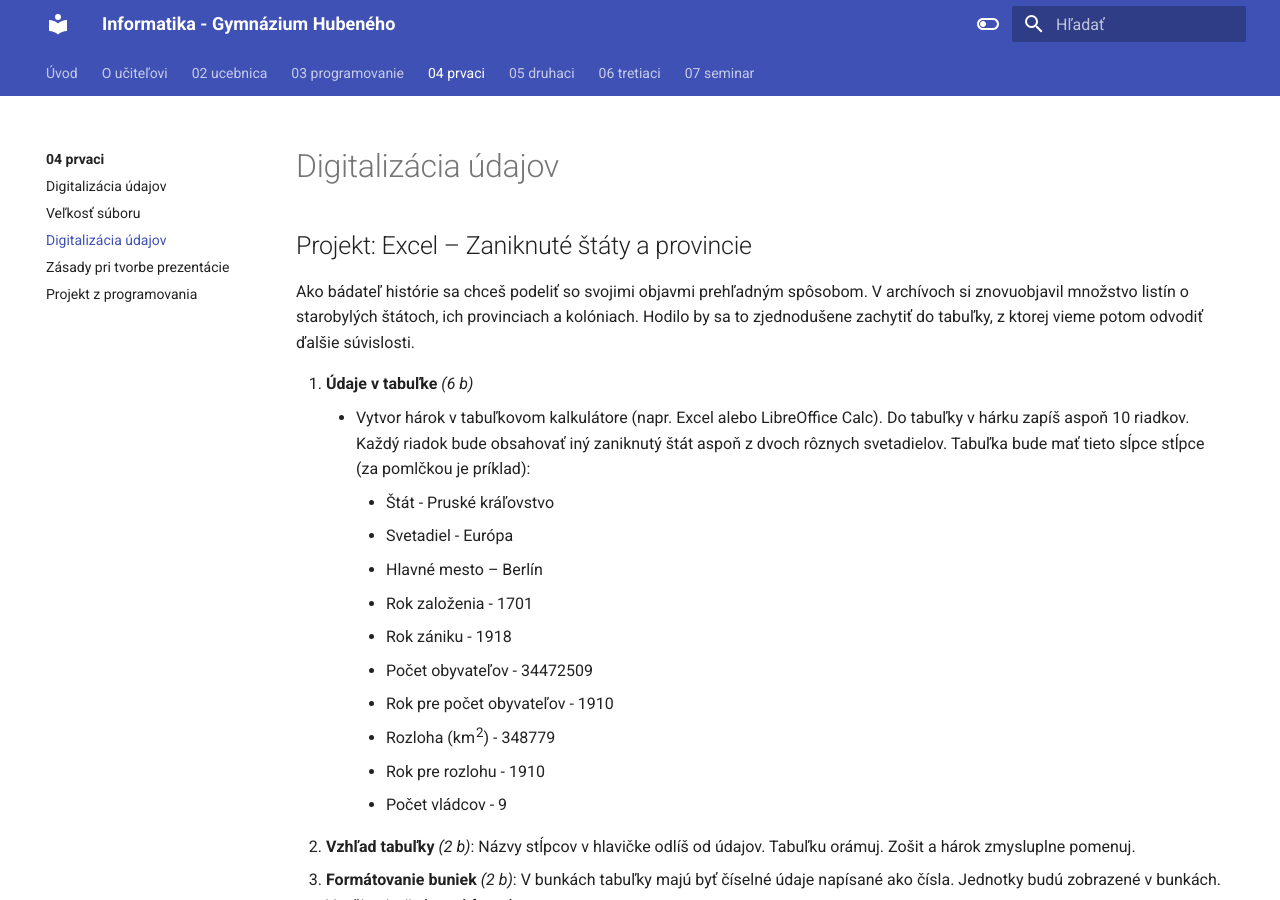
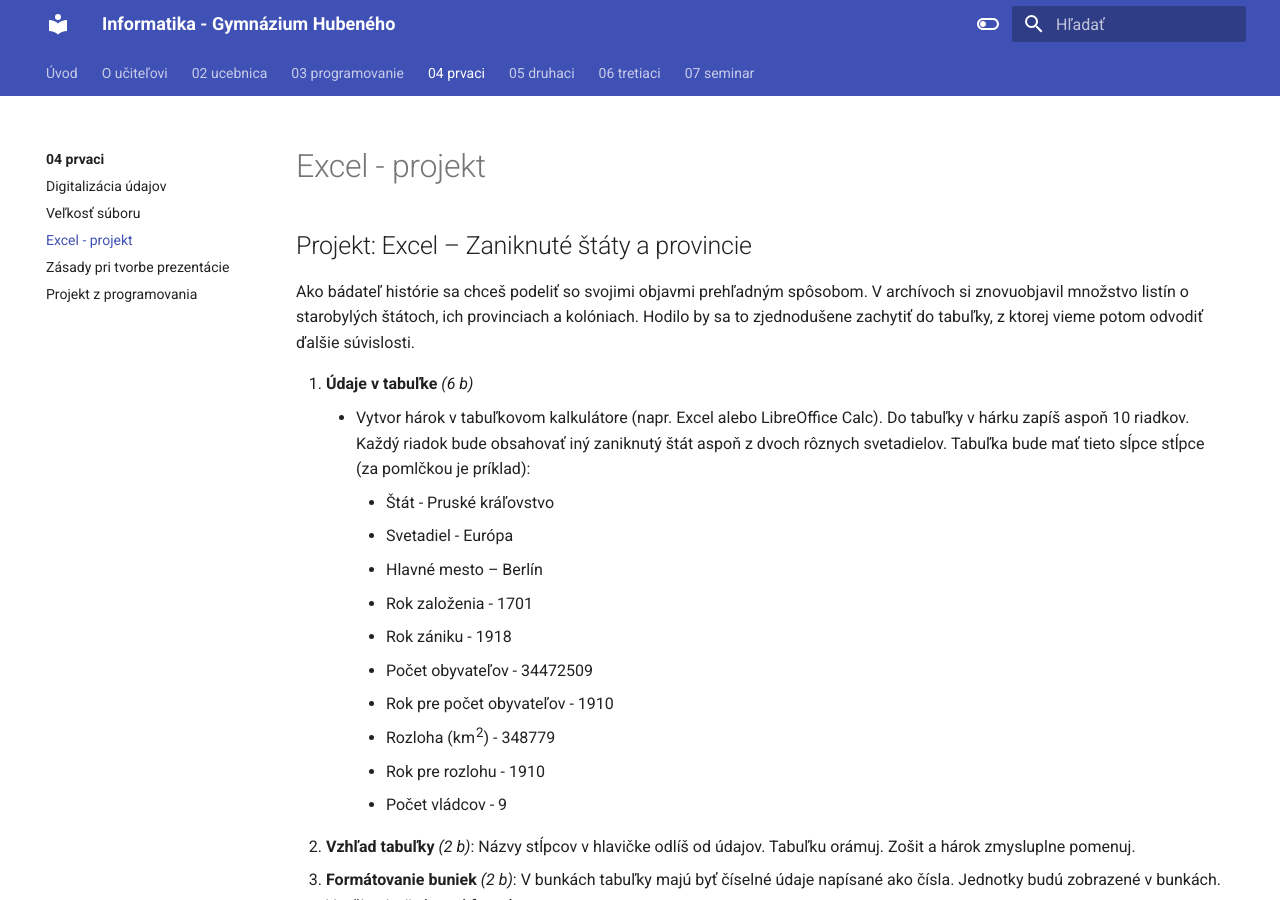
Before and after one commit to hubenka/hubenka.github.io, an MkDocs documentation site: the page built from docs/04_prvaci/03_tabulky_projekt.md, in a window 1280 px wide and 900 px high. Built offline with MkDocs 1.6.1 and Material for MkDocs 9.7.7, drawn with Linux system fonts in a browser that asks for light colours.

```diff
--- a/docs/04_prvaci/03_tabulky_projekt.md
+++ b/docs/04_prvaci/03_tabulky_projekt.md
@@ -1,6 +1,6 @@
 ---
-title: Digitalizácia údajov
-publish: false
+title: Excel - projekt
+publish: true
 ---
 
 
```
